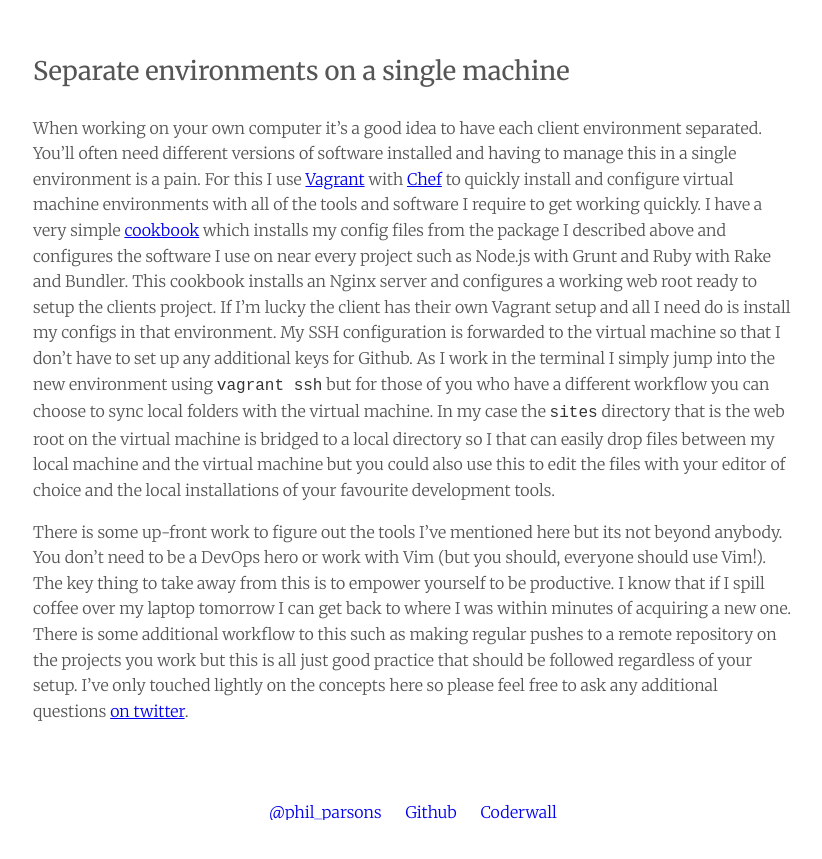
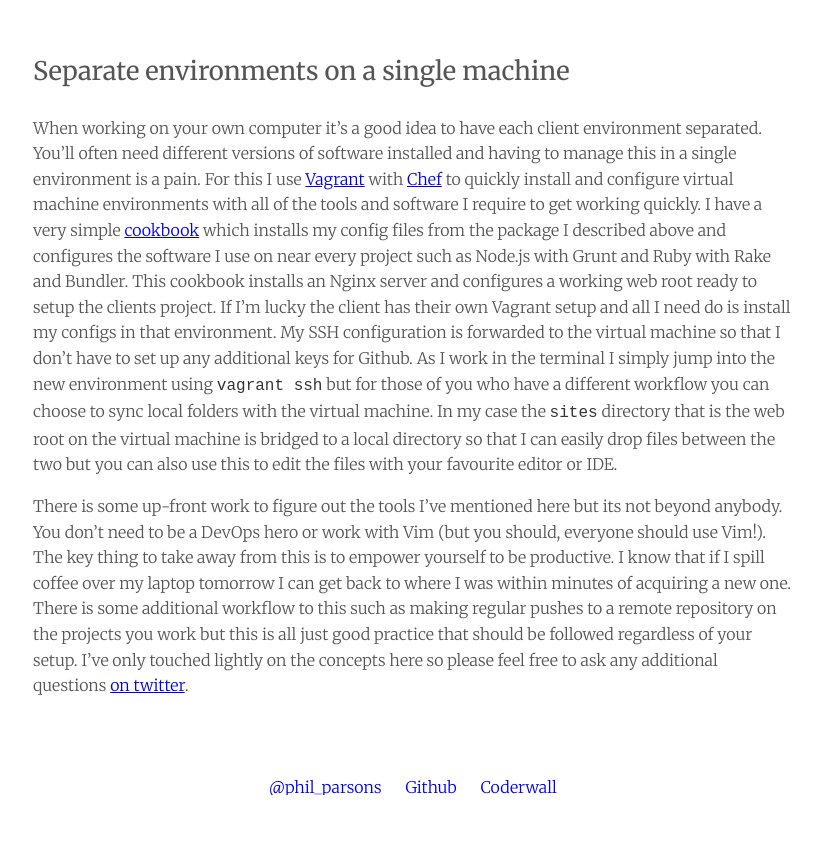
Before and after one commit to p-m-p/p-m-p.github.io, a Jekyll site: the page built from _posts/2015-02-25-development-environment.md, in a window 1280 px wide and 900 px high, scrolled down 1277 px. Shown: the top 859 px of the window, without its empty margins (227-1049 px from the left). Built offline with Jekyll 4.4.1, drawn with Linux system fonts in a browser that asks for light colours; Markdown is read by kramdown in place of the engine named in the settings.

Commit message:
Fix sentence conserning synced folders

```diff
--- a/_posts/2015-02-25-development-environment.md
+++ b/_posts/2015-02-25-development-environment.md
@@ -56,10 +56,9 @@
 into the new environment using `vagrant ssh` but for those of you who have a
 different workflow you can choose to sync local folders with the virtual
 machine. In my case the `sites` directory that is the web root on the virtual
-machine is bridged to a local directory so I that can easily drop files
-between my local machine and the virtual machine but you could also use this to
-edit the files with your editor of choice and the local installations of your
-favourite development tools.
+machine is bridged to a local directory so that I can easily drop files
+between the two but you can also use this to edit the files with your favourite
+editor or IDE.
 
 There is some up-front work to figure out the tools I've mentioned here but its
 not beyond anybody. You don't need to be a DevOps hero or work with Vim (but
```
